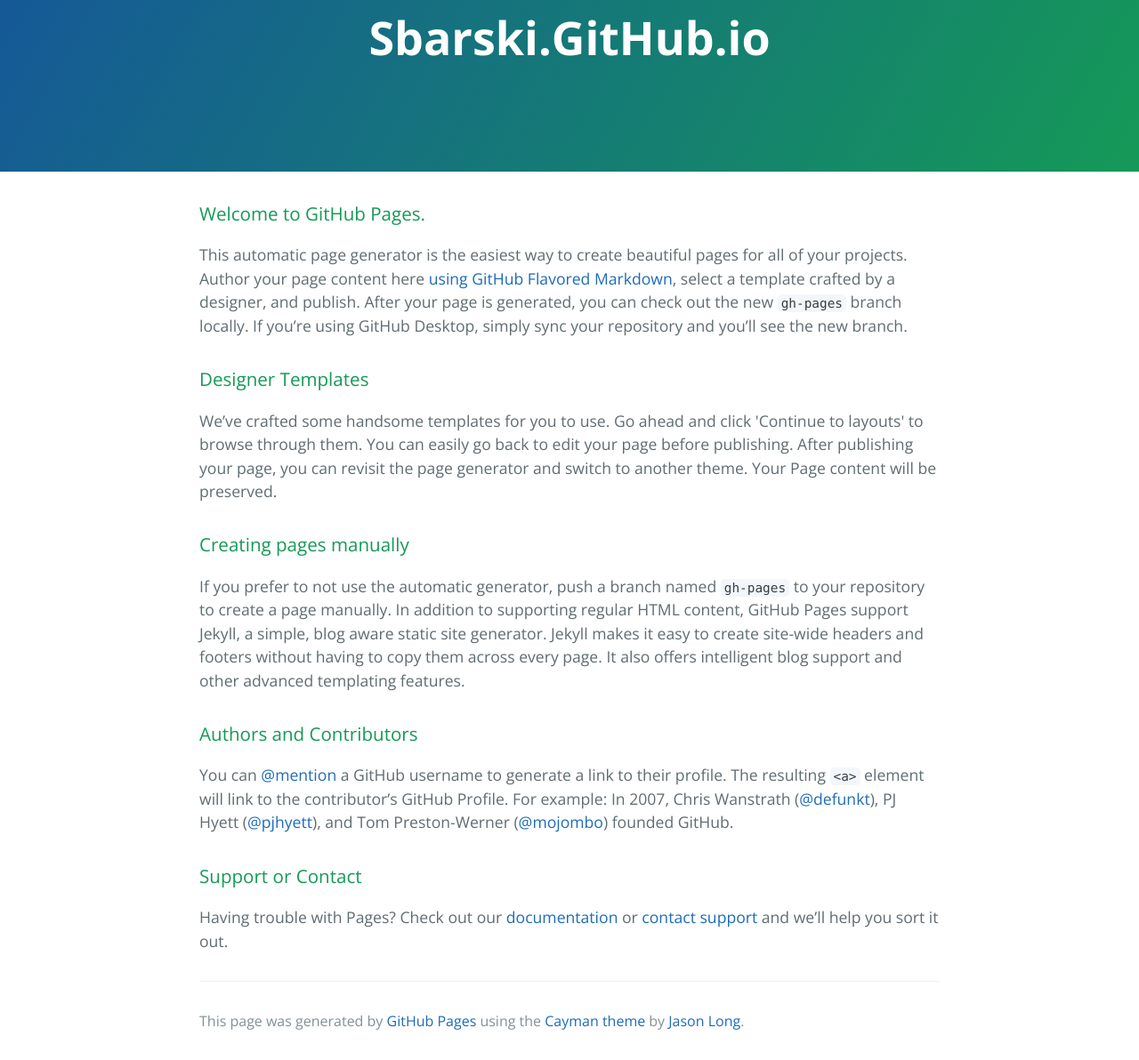
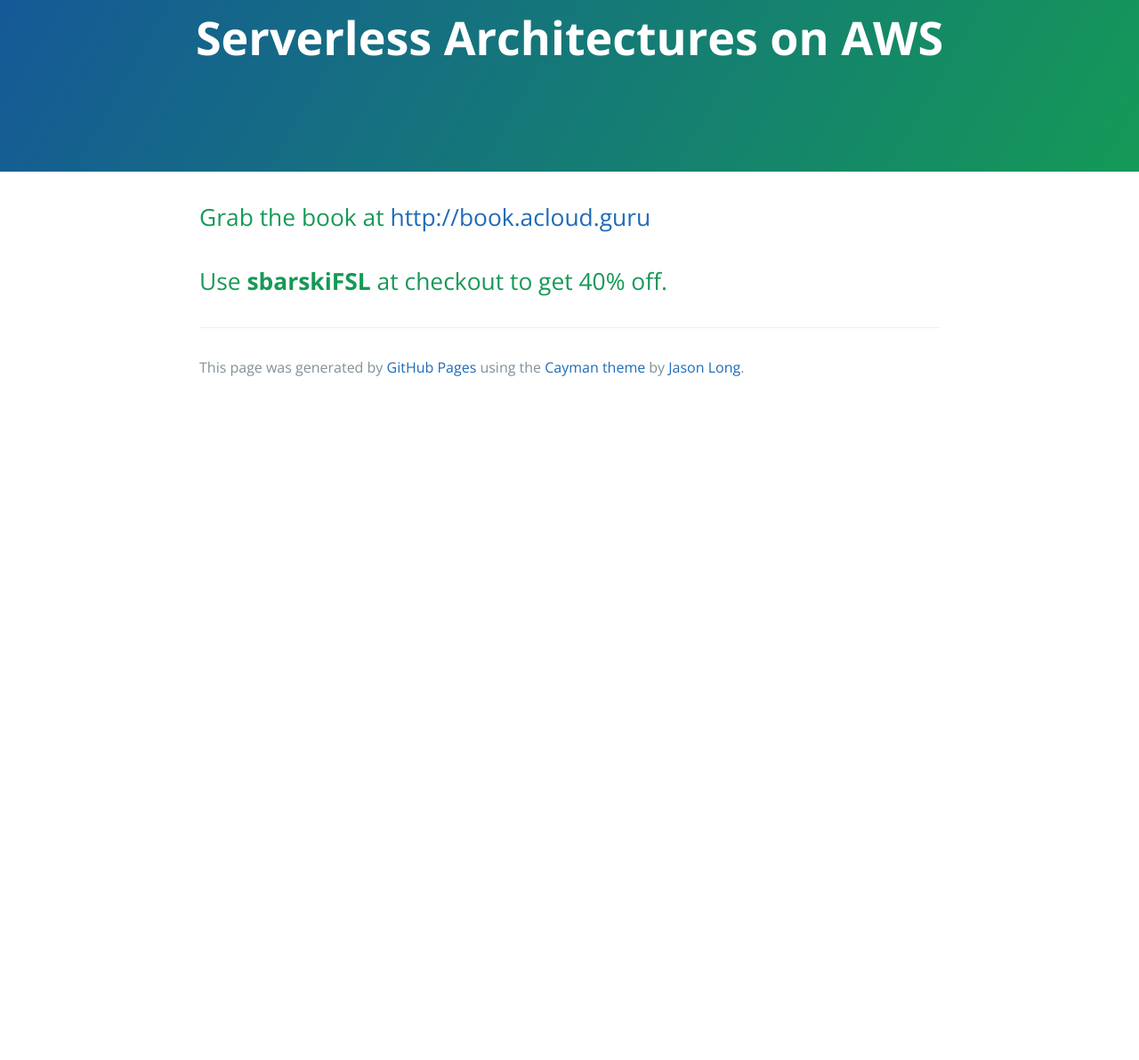
Before and after one commit to sbarski/sbarski.github.io, a plain HTML site: page index.html in a window 1280 px wide. Shown: the part 77-1269 px from the top of the page at 89% size. After the commit the page ends 800 px from the top, so only its background shows below. Drawn offline with nearby package versions, Linux system fonts and the light colour scheme.

Commit message:
Replace master branch with page content via GitHub

```diff
--- a/index.html
+++ b/index.html
@@ -2,7 +2,7 @@
 <html lang="en-us">
   <head>
     <meta charset="UTF-8">
-    <title>Sbarski.GitHub.io by sbarski</title>
+    <title>Serverless Architectures on AWS by sbarski</title>
     <meta name="viewport" content="width=device-width, initial-scale=1">
     <link rel="stylesheet" type="text/css" href="stylesheets/normalize.css" media="screen">
     <link href='https://fonts.googleapis.com/css?family=Open+Sans:400,700' rel='stylesheet' type='text/css'>
@@ -11,35 +11,17 @@
   </head>
   <body>
     <section class="page-header">
-      <h1 class="project-name">Sbarski.GitHub.io</h1>
+      <h1 class="project-name">Serverless Architectures on AWS</h1>
       <h2 class="project-tagline"></h2>
     </section>
 
     <section class="main-content">
-      <h3>
-<a id="welcome-to-github-pages" class="anchor" href="#welcome-to-github-pages" aria-hidden="true"><span aria-hidden="true" class="octicon octicon-link"></span></a>Welcome to GitHub Pages.</h3>
+      <h2>
+<a id="grab-the-book-at-httpbookacloudguru" class="anchor" href="#grab-the-book-at-httpbookacloudguru" aria-hidden="true"><span aria-hidden="true" class="octicon octicon-link"></span></a>Grab the book at <a href="http://book.acloud.guru">http://book.acloud.guru</a>
+</h2>
 
-<p>This automatic page generator is the easiest way to create beautiful pages for all of your projects. Author your page content here <a href="https://guides.github.com/features/mastering-markdown/">using GitHub Flavored Markdown</a>, select a template crafted by a designer, and publish. After your page is generated, you can check out the new <code>gh-pages</code> branch locally. If you’re using GitHub Desktop, simply sync your repository and you’ll see the new branch.</p>
-
-<h3>
-<a id="designer-templates" class="anchor" href="#designer-templates" aria-hidden="true"><span aria-hidden="true" class="octicon octicon-link"></span></a>Designer Templates</h3>
-
-<p>We’ve crafted some handsome templates for you to use. Go ahead and click 'Continue to layouts' to browse through them. You can easily go back to edit your page before publishing. After publishing your page, you can revisit the page generator and switch to another theme. Your Page content will be preserved.</p>
-
-<h3>
-<a id="creating-pages-manually" class="anchor" href="#creating-pages-manually" aria-hidden="true"><span aria-hidden="true" class="octicon octicon-link"></span></a>Creating pages manually</h3>
-
-<p>If you prefer to not use the automatic generator, push a branch named <code>gh-pages</code> to your repository to create a page manually. In addition to supporting regular HTML content, GitHub Pages support Jekyll, a simple, blog aware static site generator. Jekyll makes it easy to create site-wide headers and footers without having to copy them across every page. It also offers intelligent blog support and other advanced templating features.</p>
-
-<h3>
-<a id="authors-and-contributors" class="anchor" href="#authors-and-contributors" aria-hidden="true"><span aria-hidden="true" class="octicon octicon-link"></span></a>Authors and Contributors</h3>
-
-<p>You can <a href="https://help.github.com/articles/basic-writing-and-formatting-syntax/#mentioning-users-and-teams" class="user-mention">@mention</a> a GitHub username to generate a link to their profile. The resulting <code>&lt;a&gt;</code> element will link to the contributor’s GitHub Profile. For example: In 2007, Chris Wanstrath (<a href="https://github.com/defunkt" class="user-mention">@defunkt</a>), PJ Hyett (<a href="https://github.com/pjhyett" class="user-mention">@pjhyett</a>), and Tom Preston-Werner (<a href="https://github.com/mojombo" class="user-mention">@mojombo</a>) founded GitHub.</p>
-
-<h3>
-<a id="support-or-contact" class="anchor" href="#support-or-contact" aria-hidden="true"><span aria-hidden="true" class="octicon octicon-link"></span></a>Support or Contact</h3>
-
-<p>Having trouble with Pages? Check out our <a href="https://help.github.com/pages">documentation</a> or <a href="https://github.com/contact">contact support</a> and we’ll help you sort it out.</p>
+<h2>
+<a id="use-sbarskifsl-at-checkout-to-get-40-off" class="anchor" href="#use-sbarskifsl-at-checkout-to-get-40-off" aria-hidden="true"><span aria-hidden="true" class="octicon octicon-link"></span></a>Use <strong>sbarskiFSL</strong> at checkout to get 40% off.</h2>
 
       <footer class="site-footer">
 
```
Also changed, not shown: params.json (+2 -2 lines).
